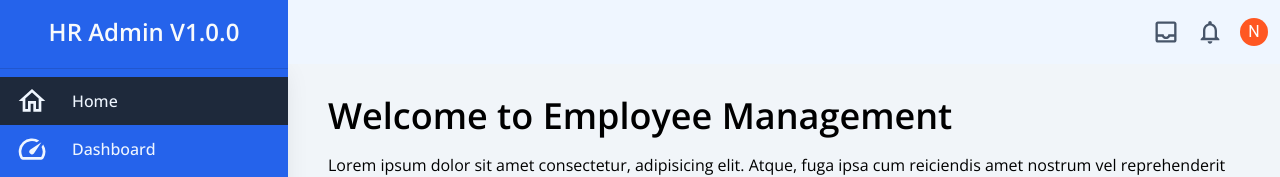
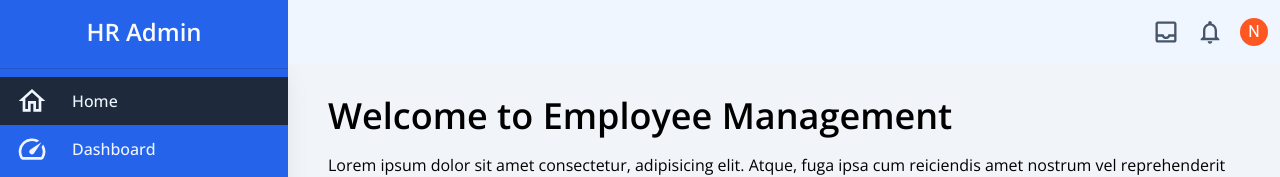
Before and after one commit to ntp37/CRUD-HR_Management-React, a React (Vite) app in the folder client/: page / in a window 1280 px wide. Shown: the top 177 px of the page. Built offline with nearby package versions, Linux system fonts and the light colour scheme.

Commit message:
update Navbar

```diff
--- a/client/src/components/Navbar/Header.jsx
+++ b/client/src/components/Navbar/Header.jsx
@@ -33,7 +33,7 @@ export default function Header(props) {
           <button type='button' onClick={() => setMobileOpen(true)}>
             <Menu className="sm:ml-5 text-blue-50" sx={{ fontSize: {xs: 24, sm: 28} }} />
           </button>
-          <h1 className="flex items-center text-sm sm:text-2xl text-blue-50 font-semibold">HR Admin V1.0</h1>
+          <h1 className="flex items-center text-sm sm:text-2xl text-blue-50 font-semibold">HR Admin</h1>
         </div>
         <div className="lg:text-slate-600 text-blue-50 flex gap-2 sm:gap-4">
           <InboxOutlined className="" sx={{ fontSize: {xs: 24, sm: 28} }} />
--- a/client/src/components/Navbar/Navbar.jsx
+++ b/client/src/components/Navbar/Navbar.jsx
@@ -1,17 +1,14 @@
 import Header from "./Header";
 import NavItem from "./NavItem";
-import packageObj from '../../../package.json'
 
 export default function Navbar() {
-  const version = packageObj.version
-
   return (
     <>
       <div className="navbar fixed flex left-0 right-0 top-0 z-10 overflow-hidden bottom-auto justify-start items-stretch" key={"navbar"}>
         <div className="mx-auto max-w-4xl text-slate-50">
           <div className="hidden lg:flex flex-row w-72 justify-center items-center bg-blue-600">
             <div className="text-center p-4">
-              <h1 className="text-2xl font-semibold">HR Admin V{version}</h1>
+              <h1 className="text-2xl font-semibold">HR Admin</h1>
             </div>
           </div>
           <nav className="hidden lg:flex flex-col shadow-xl bg-blue-600 mt-12 overflow-hidden float-none right-auto bottom-0 w-72 h-screen fixed left-0 top-0 pt-5 pb-3 justify-between">
```
